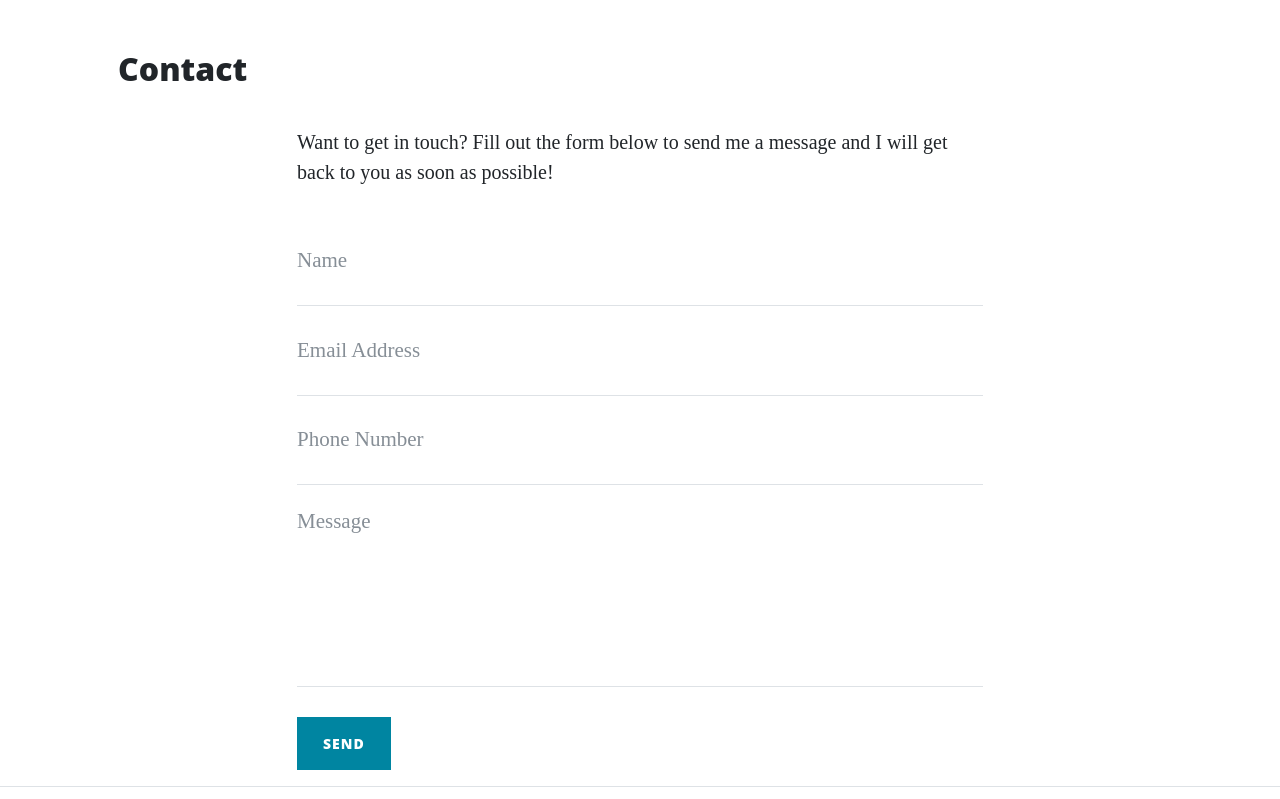
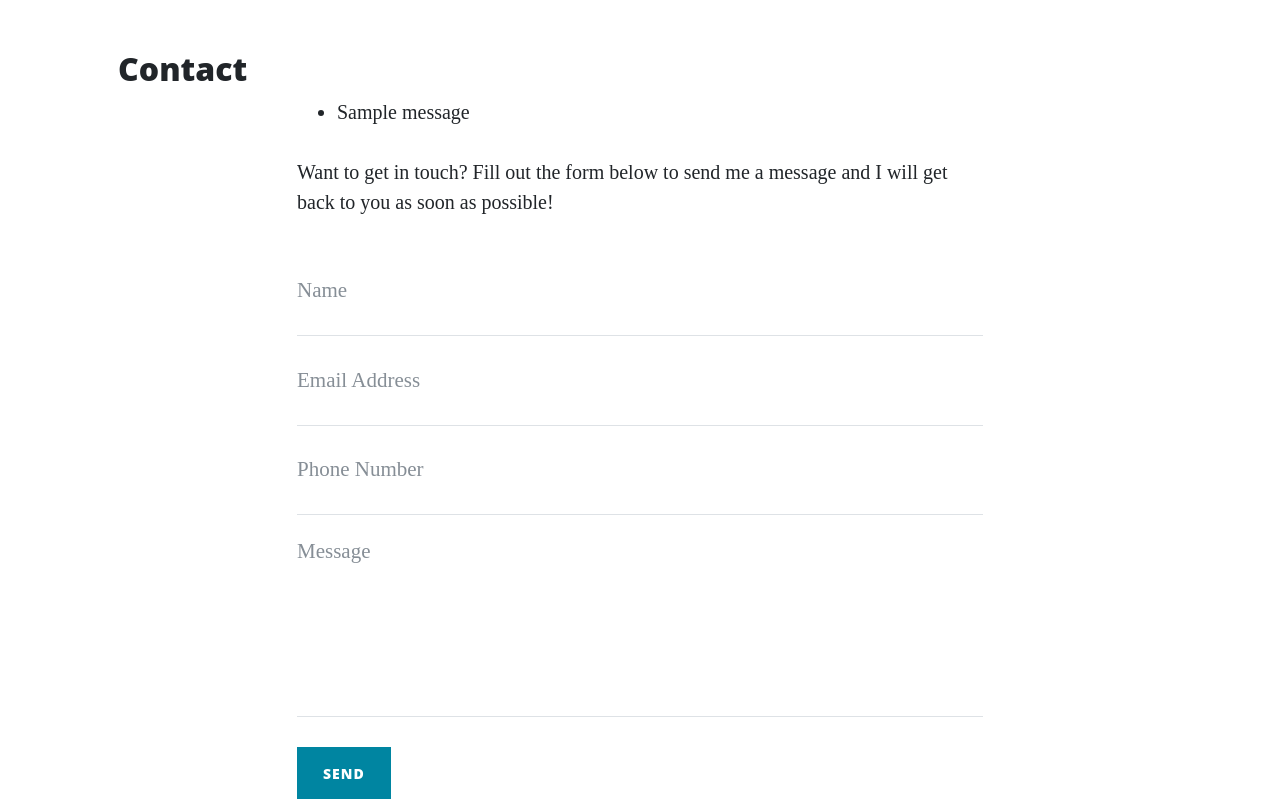
Before and after one commit to nlenno1/thorin-flask-app, a Flask app: page /contact in a window 1280 px wide. Shown: the part 628-1427 px from the top of the page. Run offline with Flask 2, Linux system fonts and the light colour scheme; one stand-in notice (Sample message) is shown; some libraries are stand-ins or nearby versions.

Commit message:
feat: added flash messages for user feeback on contact form

```diff
--- a/run.py
+++ b/run.py
@@ -1,12 +1,14 @@
 # importing os and flask class and render template for HTML rendering
 import os
 import json
-from flask import Flask, render_template, request
+from flask import Flask, render_template, request, flash
+if os.path.exists("env.py"):
+    import env
 
 # creating an instance of the class and storing it in a variable called app
 # the first argument of the Flask class, is name of application's module
 app = Flask(__name__)
-
+app.secret_key = os.environ.get("SECRET_KEY")
 
 # app.route decorator wraps index function
 @app.route("/")
@@ -36,7 +38,8 @@ def about_member(member_name):
 @app.route("/contact", methods=["GET", "POST"])
 def contact():
     if request.method == "POST":
-        print(request.form.get("name"))
+        flash("Thanks {}, we have recieved your message!".format(
+            request.form.get("name")))
     return render_template("contact.html", page_title="Contact")
 
 
--- a/templates/contact.html
+++ b/templates/contact.html
@@ -4,6 +4,17 @@
 
 	<div class="row">
 		<div class="col-lg-8 col-md-10 mx-auto">
+
+            {% with messages = get_flashed_messages() %}
+                {% if messages %}
+                    <ul class="flashes">
+                        {% for message in messages %}
+                            <li> {{ message }} </li>
+                        {% endfor %}
+                    </ul>
+                {% endif %}
+            {% endwith %}
+
 			<p>Want to get in touch? Fill out the form below to send me a message and I will get back to you as soon as possible!</p>
 			<form method="POST" name="sentMessage" id="contactForm" novalidate>
 				<div class="control-group">
```
